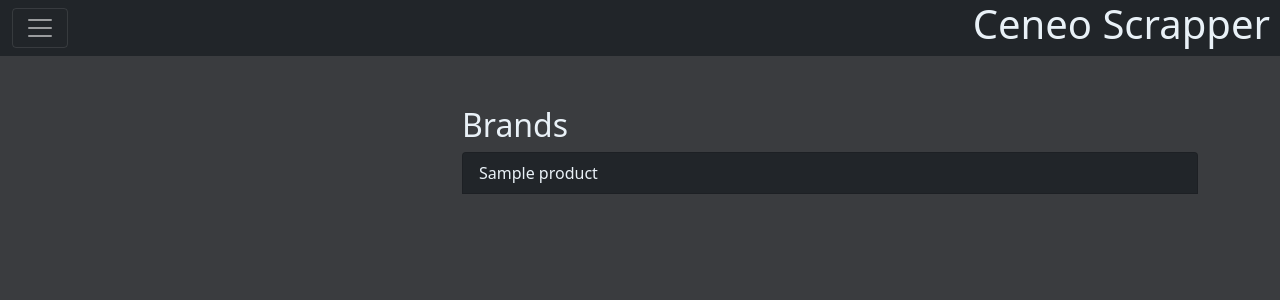
After one commit to Liddeldiiz/CeneoScrapperAI, a Flask app: template app/templates/brands.html.jinja in a window 1280 px wide. The commit adds this page. Shown: the top 300 px of the page. Run offline with Flask 2, Linux system fonts and the light colour scheme; the template is opened without the code that fills it: most values are stand-ins (such as "Sample title", 1, 10 or a date in 2020).

Commit message:
2021-05-30 ŁK

```diff
--- a/app/forms.py
+++ b/app/forms.py
@@ -6,7 +6,7 @@ class ProductForm(FlaskForm):
         'Enter product ID',
         [
             validators.DataRequired(message = "Please enter product ID"),
-            validators.Length(min=8, max=8, message = "Product ID must have 8 characters"),
-            validators.Regexp(regex="^[0-9]+$", message="Product ID can contain only 8 digits")
+            validators.Length(min=8, max=9, message = "Product ID must have 8 characters"),
+            validators.Regexp(regex="^[0-9]{7,8}", message="Product ID can contain only 9 digits")# there are product ID longer then 8 digits, how to change this validator?
         ])
     submit = SubmitField('Extract')
--- /dev/null
+++ b/app/templates/brands.html.jinja
@@ -0,0 +1,10 @@
+{% extends "layout.html.jinja" %}
+
+{% block middle %}
+    <h2> Brands </h2>
+    <ul class="list-group">
+        {% for product in productsList %}
+            <li class="list-group-item" style="background-color: #212529;"><a href="{{url_for('product', productID=product)}}" style="color: #E9F1F7; text-decoration: none;">{{ product }}</li>
+        {% endfor %}
+    </ul>
+{% endblock middle %}
--- a/app/templates/extract.html.jinja
+++ b/app/templates/extract.html.jinja
@@ -3,10 +3,11 @@
 {% block middle %}
     <h2> Opinions extraction </h2>
     {% if form.productID.errors %}
-        <div class="alert alert-danger" role="alert">
+        <div class="alert alert-danger alert-danger alert-dismissible fade show" role="alert">
             {% for error in form.productID.errors %}
-                <p>{{ error }}</p>
+                <p><i i class="bi bi-exclamation-triangle-fill"></i>{{ error }}</p>
             {% endfor %}
+            <button type="button" class="btn-close" data-bs-dismiss="alert" aria-label="Close"></button>
         </div>
     {% endif %}
     <form method="POST" action="{{ url_for('extract') }}" style="color: #E9F1F7;">
--- a/app/templates/layout.html.jinja
+++ b/app/templates/layout.html.jinja
@@ -6,6 +6,7 @@
     <meta name="viewport" content="width=device-width, initial-scale=1.0">
     <title>Ceneo Scrapper</title>
     <link href="https://cdn.jsdelivr.net/npm/bootstrap@5.0.1/dist/css/bootstrap.min.css" rel="stylesheet" integrity="sha384-+0n0xVW2eSR5OomGNYDnhzAbDsOXxcvSN1TPprVMTNDbiYZCxYbOOl7+AMvyTG2x" crossorigin="anonymous">
+    <link rel="stylesheet" href="https://cdn.jsdelivr.net/npm/bootstrap-icons@1.5.0/font/bootstrap-icons.css">
     <link rel="stylesheet" href="../static/style.css">
 
 </head>
--- a/app/templates/products.html.jinja
+++ b/app/templates/products.html.jinja
@@ -3,8 +3,8 @@
 {% block middle %}
     <h2> Products </h2>
     <ul class="list-group">
-    {% for product in productsList %}
-        <li class="list-group-item" style="background-color: #212529;"><a href="{{url_for('product', productID=product)}}" style="color: #E9F1F7; text-decoration: none;">{{ product }}</li>
-    {% endfor %}
+        {% for product in brandList %}
+            <li class="list-group-item" style="background-color: #212529;"><a href="{{url_for('brands', productID=product)}}" style="color: #E9F1F7; text-decoration: none;">{{ product }}</li>
+        {% endfor %}
     </ul>
 {% endblock middle %}
```
Also changed, not shown: app/models/product.py (+19 -2 lines), app/routes.py (+8 -2 lines).
